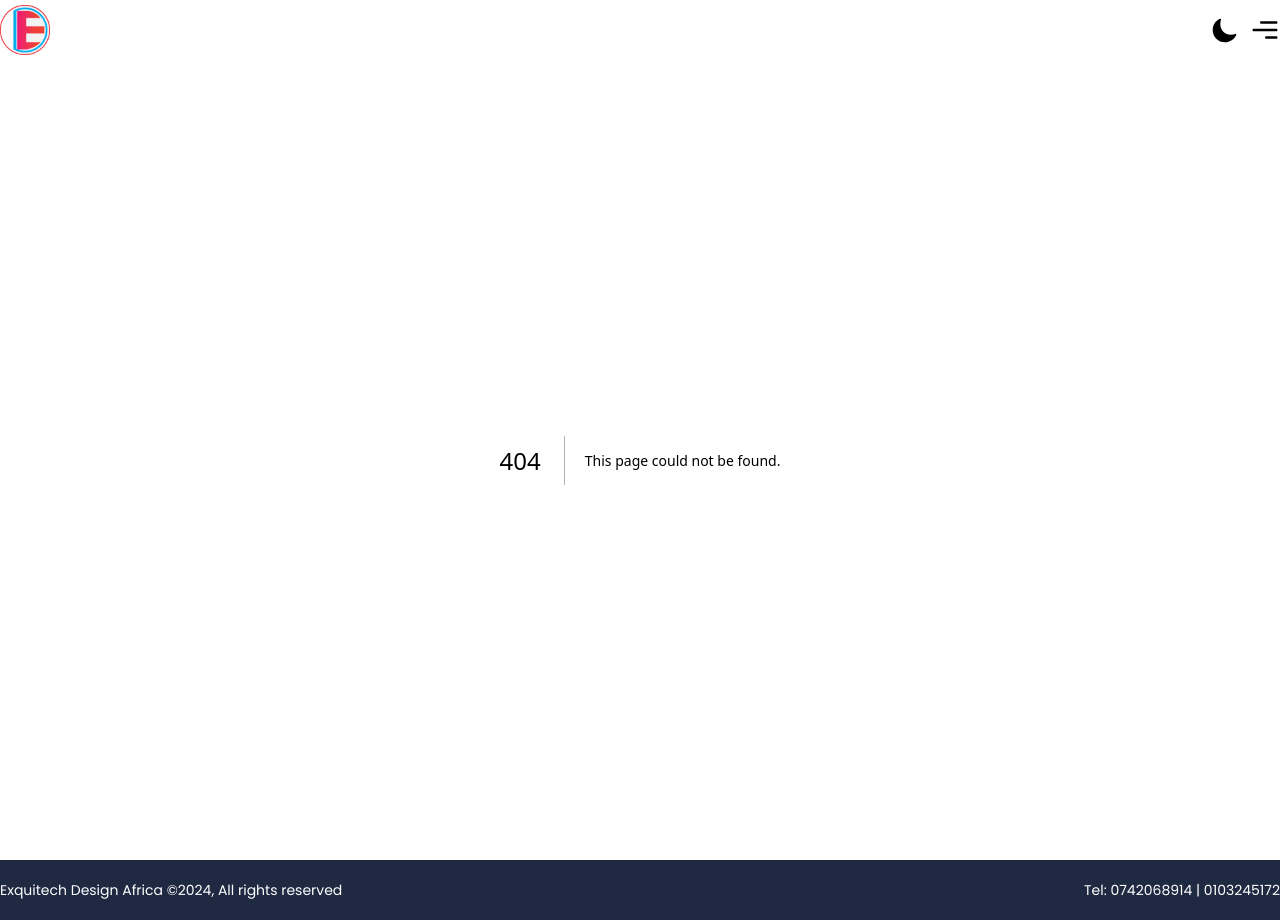
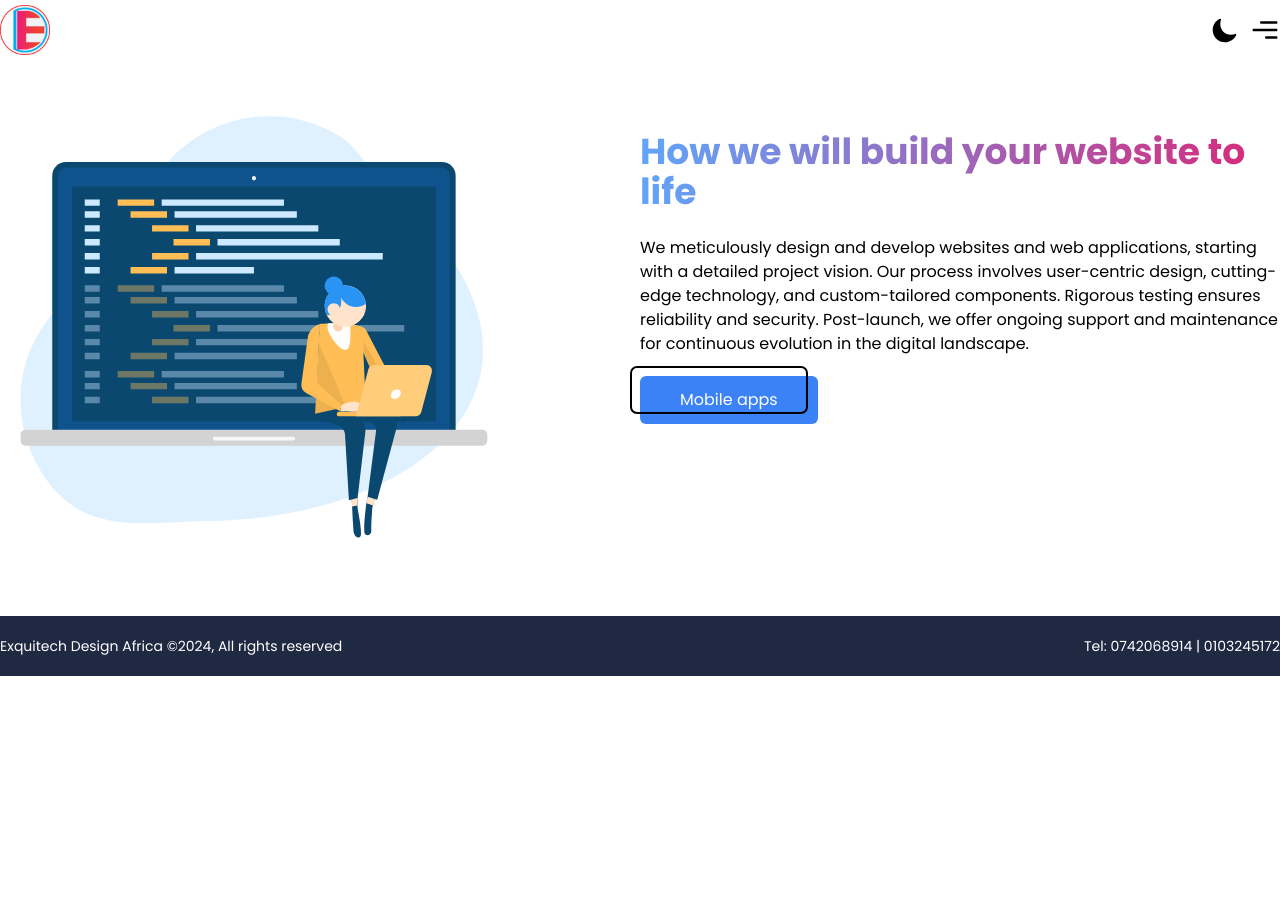
Before and after one commit to Arthur-Smart/Exquitech-Design-Africa, a Next.js app: page /website in a window 1280 px wide. Before the commit this address had no page. After the commit the page ends 800 px from the top, so only its background shows below. Built offline with nearby package versions, Linux system fonts and the light colour scheme.

Commit message:
new commit

```diff
--- /dev/null
+++ b/src/app/website/page.tsx
@@ -0,0 +1,42 @@
+import React from "react";
+import Image from "next/image";
+import styles from "./website.module.css";
+// import te from "@/styles/te";
+
+const page = () => {
+  return (
+    <main className="flex flex-col items-center justify-center">
+      <section className="flex container py-7 website__hero">
+        <div className={styles.website__left}>
+          <Image
+            src="/images/software-engineer.svg"
+            alt="Website Development"
+            width={200}
+            height={500}
+            className={styles.web__image}
+          />
+        </div>
+        <div className={`${styles.website__right} mt-11`}>
+          <h1 className="text-transparent  bg-clip-text bg-gradient-to-r from-blue-400 to-pink-600  text-4xl font-bold ">
+            How we will build your website to life
+          </h1>
+          <p className="mt-6">
+            We meticulously design and develop websites and web applications,
+            starting with a detailed project vision. Our process involves
+            user-centric design, cutting-edge technology, and custom-tailored
+            components. Rigorous testing ensures reliability and security.
+            Post-launch, we offer ongoing support and maintenance for continuous
+            evolution in the digital landscape.
+          </p>
+          <button
+            className={`${styles.mobile__web__btn} py-3 px-10 mt-5 rounded-md border-blue-500 bg-blue-500 text-white button-border flex self-start`}
+          >
+            Mobile apps
+          </button>
+        </div>
+      </section>
+    </main>
+  );
+};
+
+export default page;
--- /dev/null
+++ b/src/app/website/website.module.css
@@ -0,0 +1,43 @@
+.website__left{
+    width:50%;
+}
+
+.web__image{
+    width:500px;
+}
+
+.website__right {
+    width: 50%;
+}
+
+.mobile__web__btn{
+    position: relative;
+}
+
+.mobile__web__btn::before {
+    content: "";
+    position: absolute;
+    top: -10px;
+    left: -10px;
+    border: 2px solid black;
+    width: 100%;
+    height: 100%;
+    border-radius: 7px;
+    transition: all ease-in .2s;
+}
+
+.mobile__web__btn:hover.mobile__web__btn::before {
+    content: "";
+    position: absolute;
+    top: 0px;
+    left: 0px;
+    border: 2px solid black;
+    width: 100%;
+    height: 100%;
+    border-radius: 7px;
+}
+
+.whatsapp__btn:hover {
+    border: 1px solid gray;
+    transition: all ease-in .3s;
+}
```
Also changed, not shown: public/images/software-engineer.svg (added).
